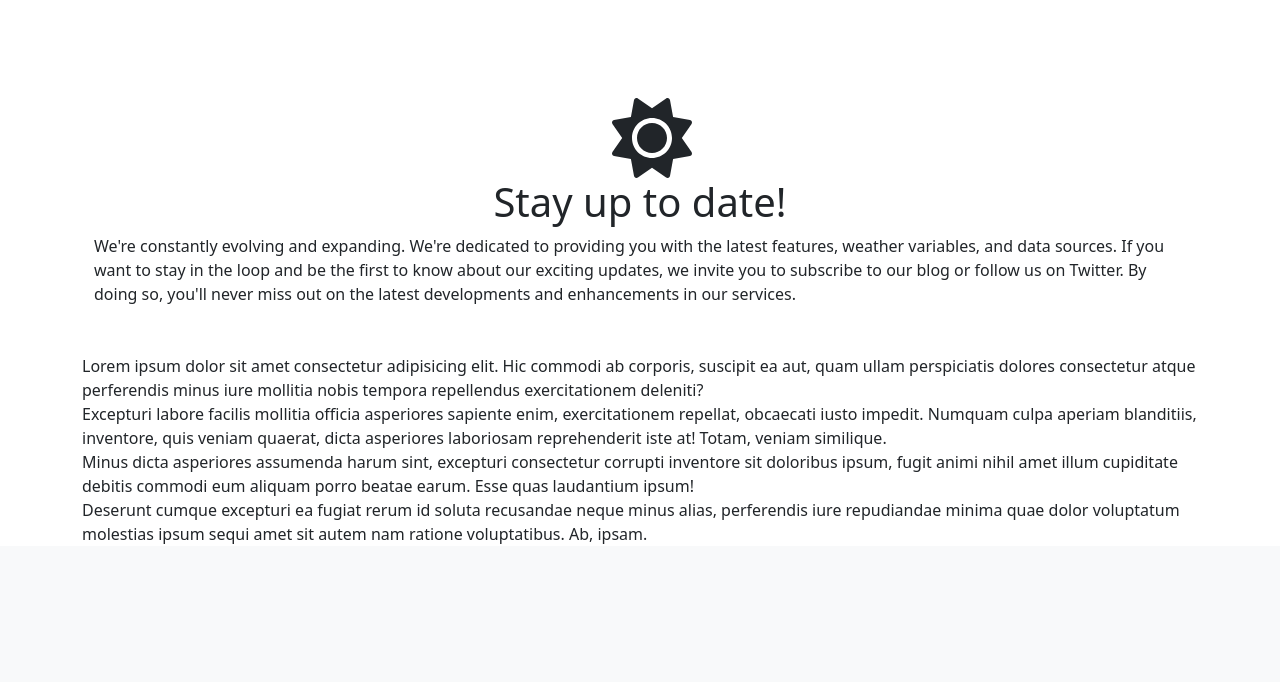
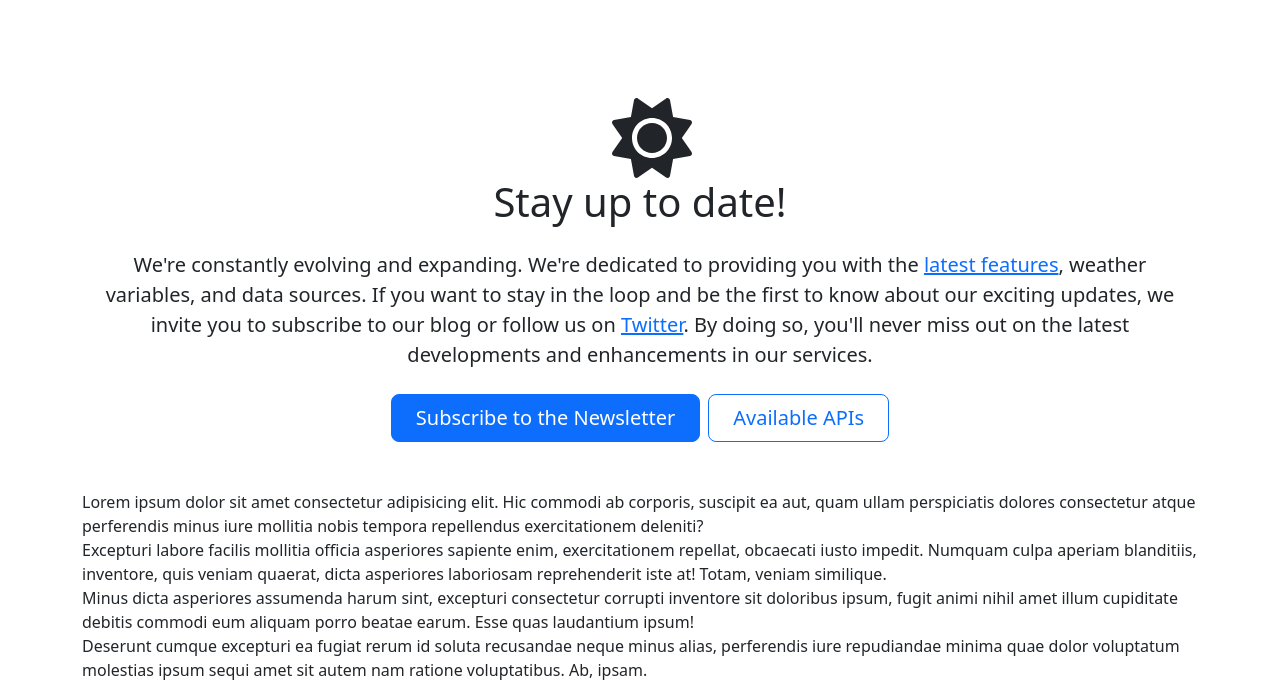
Before and after one commit to Riteshtekchandani18/todoApp, a Django app: template templates/openmeteo.html in a window 1280 px wide. Shown: the part 2320-3002 px from the top of the page. Before the commit the page ends 2864 px from the top, so only its background shows below. Run offline with Django 4.2, Linux system fonts and the light colour scheme; the template is opened without the code that fills it, so the values that code supplies are empty.

Commit message:
completing my task

```diff
--- a/templates/openmeteo.html
+++ b/templates/openmeteo.html
@@ -235,8 +235,12 @@ To assist you in seamlessly integrating our APIs into your projects, we provide
             <div class="row">
                 <i class="fa fa-sun fa-5x  mt-5"></i>
                 <h1 class="text-center fw-b">Stay up to date!</h1>
-                <div class="col-lg-12 mx-auto">
-                    We're constantly evolving and expanding. We're dedicated to providing you with the latest features, weather variables, and data sources. If you want to stay in the loop and be the first to know about our exciting updates, we invite you to subscribe to our blog or follow us on Twitter. By doing so, you'll never miss out on the latest developments and enhancements in our services.
+                <div class="col-lg-12 mx-auto text-center mt-3">
+                   <p class="lead mb-4">We're constantly evolving and expanding. We're dedicated to providing you with the <a href="/en/features">latest features</a>, weather variables, and data sources. If you want to stay in the loop and be the first to know about our exciting updates, we invite you to subscribe to our blog or follow us on <a href="https://twitter.com/open meteo">Twitter</a>. By doing so, you'll never miss out on the latest developments and enhancements in our services.</p>
+                   <div class="d-grid gap-2 d-sm-flex justify-content-sm-center">
+                    <button class="btn btn-primary btn-lg px-4 gap-3">Subscribe to the Newsletter</button>
+                    <button  class="btn btn-outline-primary btn-lg px-4 ">Available APIs</button>
+                   </div>
                 </div>
             </div>
         </div>
```
